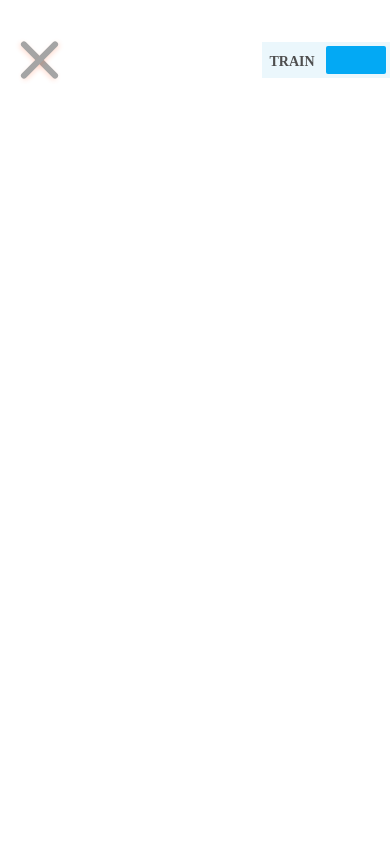
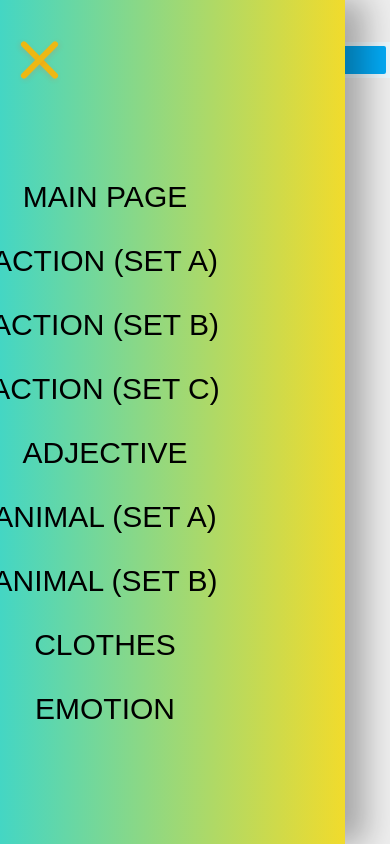
Before and after one commit to PaulBatona/english-for-kids, a plain HTML site: page index.html in a window 390 px wide. Both pictures are taken after a click on the element 40 px from the left and 60 px from the top of the page. Drawn offline with Linux system fonts and the light colour scheme.

Commit message:
feat: add burger menu
Add styles for menu and scripts open/close for it

```diff
--- a/index.html
+++ b/index.html
@@ -4,15 +4,29 @@
     <meta charset="UTF-8">
     <meta name="viewport" content="width=device-width, initial-scale=1.0">
     <link rel="stylesheet" href="style.css">
-    <title>Document</title>
+    <link href="https://fonts.googleapis.com/css?family=Open+Sans" rel="stylesheet">
+    <title>English for kids</title>
 </head>
 <body>
+  <div class="menu-overlay"></div>
   <header class="header">
-    <div class="menu-btn">
-      <div class="menu-btn__burger">
+    <nav class="nav">
+      <div class="menu-btn">
+        <div class="menu-btn__burger"></div>
+      </div>
+      <ul class="menu-list menu-list__hidden">
+        <li><a href="#">Main Page</a></li>
+        <li><a href="#">Action (set A)</a></li>
+        <li><a href="#">Action (set B)</a></li>
+        <li><a href="#">Action (set C)</a></li>
+        <li><a href="#">Adjective</a></li>
+        <li><a href="#">Animal (set A)</a></li>
+        <li><a href="#">Animal (set B)</a></li>
+        <li><a href="#">Clothes</a></li>
+        <li><a href="#">Emotion</a></li>
+      </ul>
+    </nav>
 
-      </div>
-    </div>
     <div class="button" id="toggle-button">
       <input type="checkbox" class="checkbox">
         <div class="knobs">
--- a/script.js
+++ b/script.js
@@ -1,12 +1,30 @@
 const menuBtn = document.querySelector('.menu-btn');
+const menuList = document.querySelector('.menu-list');
+const overlay = document.querySelector('.menu-overlay')
 let menuOpen = false;
 
-menuBtn.addEventListener('click', () => {
+menuBtn.addEventListener('click', (e) => {
     if(!menuOpen){
         menuBtn.classList.add('open');
+        menuList.classList.remove('menu-list__hidden');
         menuOpen = true;
     } else {
         menuBtn.classList.remove('open');
+        menuList.classList.add('menu-list__hidden');
         menuOpen = false;
     }
 });
+
+overlay.addEventListener('click', () => {
+    menuBtn.classList.remove('open');
+    menuList.classList.add('menu-list__hidden');
+    menuOpen = false;
+});
+
+menuList.addEventListener('click', (e) => {
+    if(e.target.tagName == 'A'){
+        menuBtn.classList.remove('open');
+        menuList.classList.add('menu-list__hidden');
+        menuOpen = false;
+    }
+});
--- a/style.css
+++ b/style.css
@@ -2,14 +2,29 @@
     margin: 0;
     padding: 0;
     box-sizing: border-box;
+    font-family: 'Open-sans', sans-serif;
+}
+
+.menu-overlay{
+    display: block;
+    position: fixed;
+    height: 100vh;
+    width: 100vw;
+    background: #eee;
+    z-index: 5;
 }
 
 .header{
     display: flex;
     justify-content: space-between;
     align-items: center;
-    max-width: 1000px;
-    margin: 20px auto;
+    max-width: 1200px;
+    margin: auto;
+    padding-top: 20px;
+}
+
+.nav {
+    position: relative;
 }
 
 /*menu-btn*/
@@ -21,17 +36,17 @@
     width: 80px;
     height: 80px;
     cursor: pointer;
-    transition: all .5s ease-in-out;
-    border: 3px solid #fff;
+    transition: all .3s ease-in-out;
+    z-index: 30;
 }
 
 .menu-btn__burger{
     width: 50px;
     height: 6px;
-    background: #a5a5a5;
+    background: #edb814;
     border-radius: 5px;
     box-shadow: 0 2px 5px rgba(255, 101, 47, .2);
-    transition: all .5s ease-in-out;
+    transition: all .3s ease-in-out;
 }
 
 .menu-btn__burger::before,
@@ -40,10 +55,10 @@
     position: absolute;
     width: 50px;
     height: 6px;
-    background: #a5a5a5;
+    background: #edb814;
     border-radius: 5px;
     box-shadow: 0 2px 5px rgba(255, 101, 47, .2);
-    transition: all .5s ease-in-out;
+    transition: all .3s ease-in-out;
 }
 
 .menu-btn__burger::before{
@@ -68,6 +83,43 @@
     transform: rotate(-45deg) translate(35px, 35px);
 }
 
+/*menu-list*/
+
+.menu-list{
+    width: 480px;
+    display: flex;
+    justify-content: start;
+    align-items: center;
+    position: absolute;
+    flex-flow: column;
+    background: rgb(0,212,255);
+    background: linear-gradient(90deg, rgba(0,212,255,1) 0%, rgba(241,219,44,1) 100%);
+    box-shadow: 20px 0px 30px rgba(0, 0, 0, .3);
+    padding: 150px 50px;
+    height: 100vh;
+    margin-top: -100px;
+    position: absolute;
+    left: -135px;
+    transition: all .5s ease-in-out;
+    z-index: 20;
+}
+
+.menu-list__hidden{
+    transform: translate(-125%);
+}
+
+.menu-list li {
+    list-style-type: none;
+    font-size: 30px;
+    margin-top: 30px;
+}
+
+.menu-list a {
+    text-decoration: none;
+    text-transform: uppercase;
+    color: black;
+}
+
 /*Toggle button*/
 .knobs, .layer {
     position: absolute;
@@ -82,6 +134,7 @@
     width: 128px;
     height: 36px;
     overflow: hidden;
+    z-index: 10;
 }
 
 .button.r, .button.r .layer {
@@ -156,7 +209,7 @@
     background-color: #03a9f4;
     transform: rotateY(0);
     transform-origin: 0% 50%;
-    transition: 0.6s ease all;
+    transition: 0.4s ease all;
     z-index: 1;
 }
 
```
